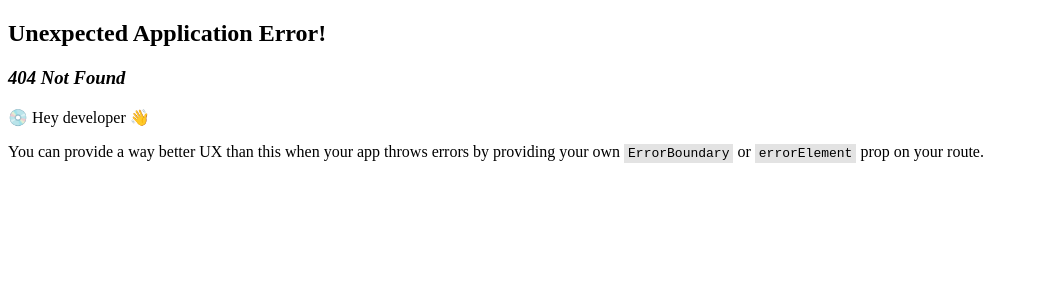
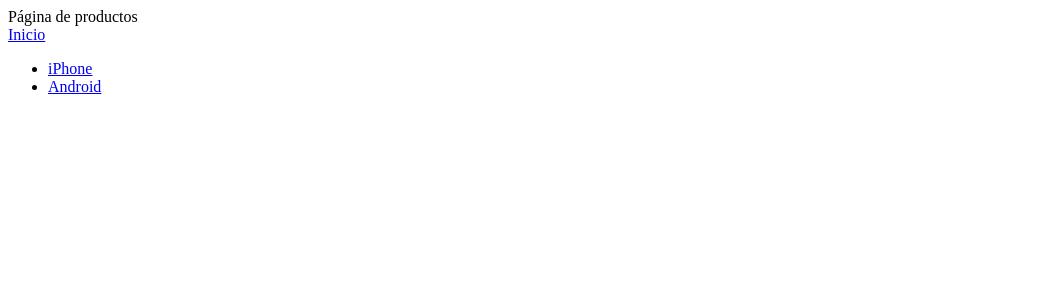
Before and after one commit to uescobar/react-app-5, a React (Vite) app: page /products in a window 1280 px wide. Before the commit this address had no page. Shown: the top 300 px of the page, without its empty margins (0-1039 px from the left). Built offline with nearby package versions, Linux system fonts and the light colour scheme.

Commit message:
Parámetros de ruta

```diff
--- a/src/pages/Home.tsx
+++ b/src/pages/Home.tsx
@@ -5,7 +5,7 @@ export default function Home() {
   return (
     <>
       <h2>Hola mundo! componente Home.tsx</h2>
-      <button onClick={() => navigate("/product")}>Enviar</button>
+      <button onClick={() => navigate("/products")}>Enviar</button>
     </>
   );
 }
--- a/src/pages/Product.tsx
+++ b/src/pages/Product.tsx
@@ -3,10 +3,21 @@ import { Link } from "react-router-dom";
 type Props = {};
 
 function Product({}: Props) {
+  const products = [
+    { id: 1, name: "iPhone" },
+    { id: 2, name: "Android" },
+  ];
   return (
     <>
       <div>Página de productos</div>
       <Link to="/">Inicio</Link>
+      <ul>
+        {products.map((product) => (
+          <li key={product.id}>
+            <Link to={`/products/${product.id}`}>{product.name}</Link>
+          </li>
+        ))}
+      </ul>
     </>
   );
 }
--- /dev/null
+++ b/src/pages/ProductDetail.tsx
@@ -0,0 +1,9 @@
+import React from "react";
+
+type Props = {};
+
+function ProductDetail({}: Props) {
+  return <div>ProductDetail</div>;
+}
+
+export default ProductDetail;
--- a/src/pages/index.tsx
+++ b/src/pages/index.tsx
@@ -1,11 +1,13 @@
 import { createBrowserRouter } from "react-router-dom";
 import Home from "./Home";
 import Product from "./Product";
+import ProductDetail from "./ProductDetail";
 
 //const router = createBrowserRouter([{ path: "/", element: <>Hola Mundo!</> }]);
 const router = createBrowserRouter([
   { path: "/", element: <Home /> },
-  { path: "/product", element: <Product /> },
+  { path: "/products", element: <Product /> },
+  { path: "/products/:id", element: <ProductDetail /> },
 ]);
 
 export default router;
```
